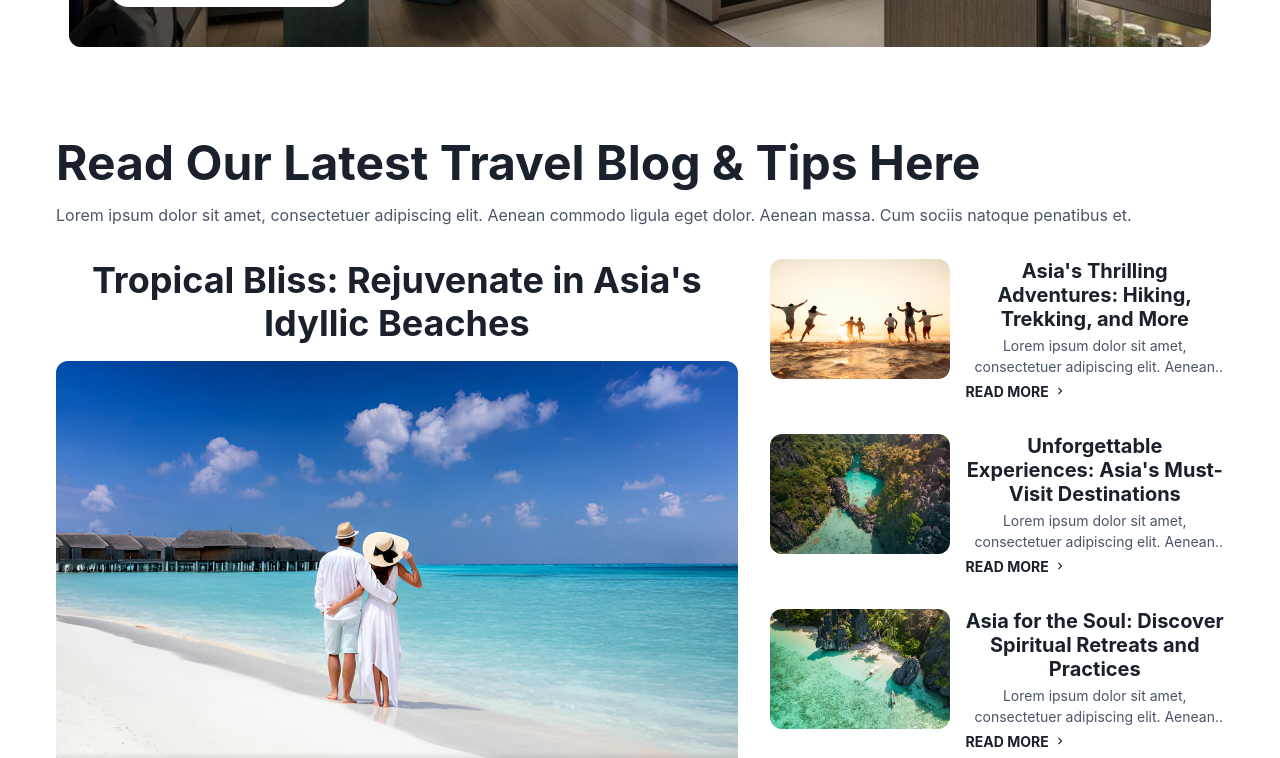
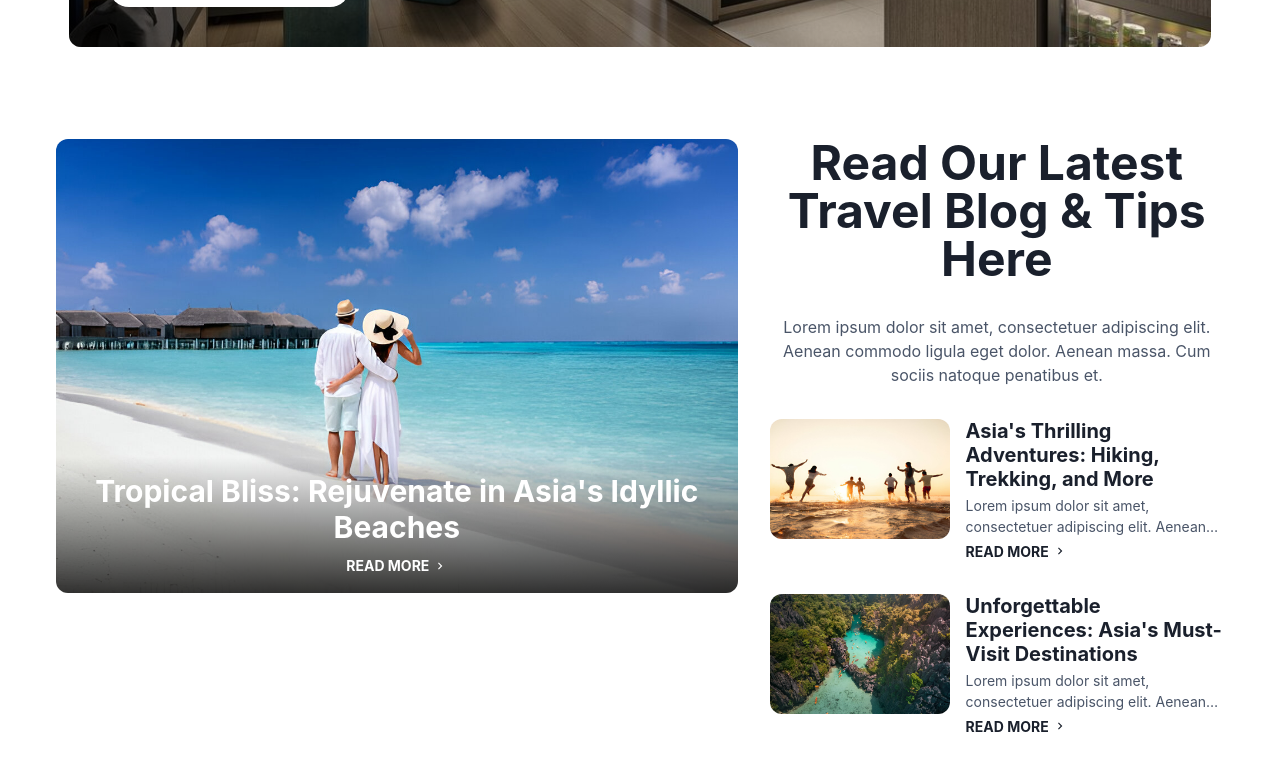
Before and after one commit to rapthar/sandypaths, a React (Create React App) app: page / in a window 1280 px wide. Shown: the part 4480-5238 px from the top of the page. Built offline with nearby package versions, Linux system fonts and the light colour scheme.

Commit message:
Update Hometen.jsx

```diff
--- a/src/Components/Home/Hometen.jsx
+++ b/src/Components/Home/Hometen.jsx
@@ -26,8 +26,8 @@ const SideCard = ({ title, description, image }) => (
   <HStack spacing={4} align="start">
     <Image src={image} alt={title} objectFit="cover" w="180px" h="120px" borderRadius="xl" />
     <VStack align="start" spacing={1} flex={1}>
-      <Heading size="md">{title}</Heading>
-      <Text fontSize="sm" color="gray.600" noOfLines={2}>{description}</Text>
+      <Heading size="md" textAlign="left">{title}</Heading>
+      <Text fontSize="sm" color="gray.600" noOfLines={2} textAlign="left">{description}</Text>
       <Link href="#" fontSize="sm" fontWeight="bold" display="inline-flex" alignItems="center">
         READ MORE <ChevronRightIcon ml={1} />
       </Link>
@@ -39,20 +39,16 @@ const TravelBlogSection = () => {
   return (
     <Box bg="white" py={8}>
       <Box maxWidth="1200px" margin="auto" px={4}>
-        <VStack align="start" spacing={4} mb={8}>
-          <Heading size="2xl" fontWeight="bold">Read Our Latest Travel Blog & Tips Here</Heading>
-          <Text color="gray.600">Lorem ipsum dolor sit amet, consectetuer adipiscing elit. Aenean commodo ligula eget dolor. Aenean massa. Cum sociis natoque penatibus et.</Text>
-        </VStack>
-
-        <Grid templateColumns={{ base: "1fr", lg: "3fr 2fr" }} gap={8}>
+        <Grid templateColumns={{ base: "1fr", lg: "3fr 2fr" }} gap={8} alignItems="start">
           <VStack align="stretch" spacing={4}>
-            <Heading size="xl">Tropical Bliss: Rejuvenate in Asia's Idyllic Beaches</Heading>
             <MainCard
-              title=""  // Title moved outside
+              title="Tropical Bliss: Rejuvenate in Asia's Idyllic Beaches"
               image="/img/romantic.jpg"
             />
           </VStack>
           <VStack spacing={8} align="stretch">
+            <Heading size="2xl" fontWeight="bold">Read Our Latest Travel Blog & Tips Here</Heading>
+            <Text color="gray.600">Lorem ipsum dolor sit amet, consectetuer adipiscing elit. Aenean commodo ligula eget dolor. Aenean massa. Cum sociis natoque penatibus et.</Text>
             <SideCard
               title="Asia's Thrilling Adventures: Hiking, Trekking, and More"
               description="Lorem ipsum dolor sit amet, consectetuer adipiscing elit. Aenean commodo..."
```
